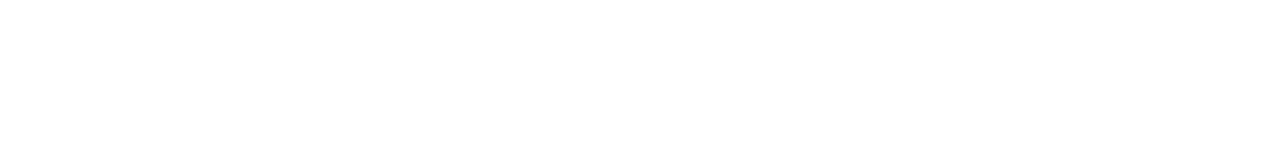
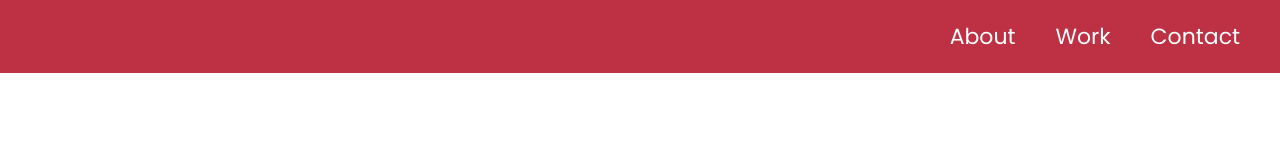
Before and after one commit to bubohoot/portfolio-page, a website: page index.html in a window 1280 px wide. Drawn offline with nearby package versions, Linux system fonts and the light colour scheme; files that its build step writes are made by us from their sources.

Commit message:
add navbar

```diff
--- /dev/null
+++ b/gulpfile.js
@@ -0,0 +1,23 @@
+const gulp = require('gulp');
+const sass = require('gulp-sass');
+const browserSync = require('browser-sync').create();
+
+function style() {
+	return gulp.src('./scss/**/*.scss')
+		.pipe(sass())
+		.pipe(gulp.dest('./css'))
+		.pipe(browserSync.stream())
+}
+
+function watch() {
+	browserSync.init({
+		server: {
+			baseDir: './'
+		}
+	})
+	gulp.watch('./scss/**/*.scss', style);
+	gulp.watch('./*.html').on('change', browserSync.reload);
+}
+
+exports.style = style;
+exports.watch = watch;
--- a/index.html
+++ b/index.html
@@ -4,11 +4,20 @@
 <head>
 	<meta charset="UTF-8">
 	<meta name="viewport" content="width=device-width, initial-scale=1.0">
-	<title>New Site Template</title>
+	<title>Portfolio page</title>
 	<link rel="stylesheet" href="./css/style.css">
+	<link href="https://fonts.googleapis.com/css2?family=Poppins&family=Raleway&display=swap" rel="stylesheet">
 </head>
 
 <body>
+	<nav id="navbar" class="nav-bar">
+		<ul class="nav-list">
+			<li><a href="#about" class="nav-links">About</a></li>
+			<li><a href="#work" class="nav-links">Work</a></li>
+			<li><a href="#contact" class="nav-links">Contact</a></li>
+		</ul>
+	</nav>
+
 
 </body>
 
--- a/scss/style.scss
+++ b/scss/style.scss
@@ -1 +1,46 @@
 @import "normalize.scss";
+
+// === Variables ===
+$text-color: #fff;
+// === /Variables ===
+
+// === Common ===
+* {
+	margin: 0;
+	padding: 0;
+}
+
+body {
+	font: 10px "Poppins", sans-serif;
+	color: $text-color;
+}
+
+a {
+	text-decoration: none;
+	color: $text-color;
+}
+
+li {
+	list-style: none;
+}
+// === /Common ===
+
+// === Navigation bar ===
+.nav-bar {
+	min-height: 60px;
+	background-color: #be3144;
+
+	.nav-list {
+		display: flex;
+		justify-content: flex-end;
+		padding-right: 2em;
+	}
+
+	.nav-links {
+		padding: 20px;
+		font-size: 2.2rem;
+		display: block;
+	}
+}
+
+// === /Navigation bar ===
```
Also changed, not shown: package.json (added, +24 -0 lines), css/normalize.css (added), css/style.css (added), 2 other files.
